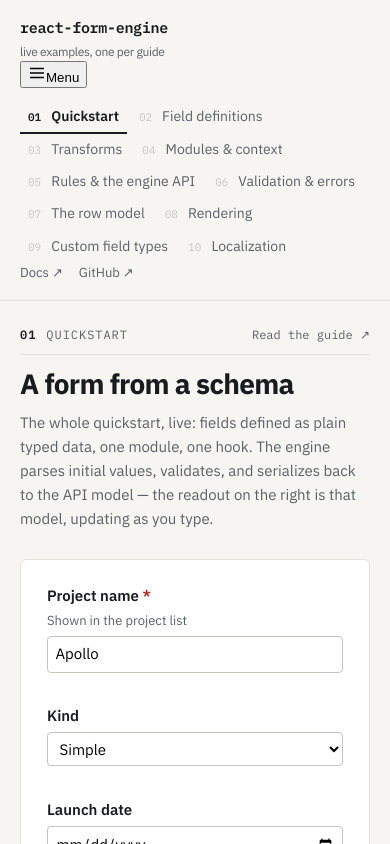
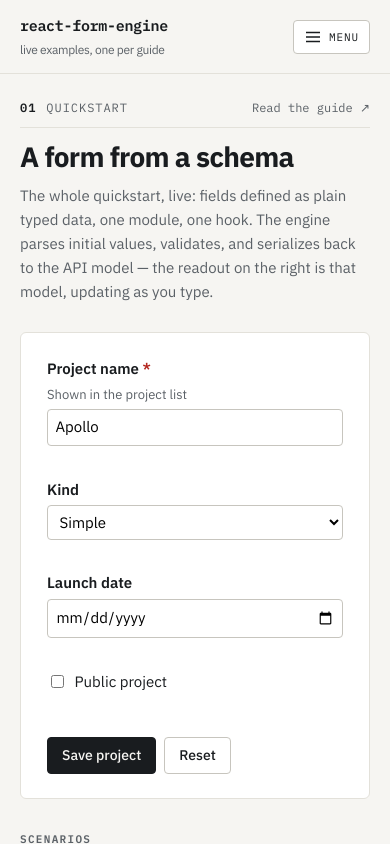
Before and after one commit to xKirtle/react-form-engine, a React (Vite) app in the folder apps/demo/: page / in a window 390 px wide. Shown: the top 844 px of the page. Built offline with nearby package versions, Linux system fonts and the light colour scheme.

Commit message:
Add hamburger menu for sidebar options

```diff
--- a/apps/demo/src/App.tsx
+++ b/apps/demo/src/App.tsx
@@ -51,11 +51,9 @@ export function App() {
 
   return (
     <div className="app">
-      <nav
-        className={menuOpen ? "nav nav--open" : "nav"}
-        aria-label="Guides"
-      >
+      <nav className={menuOpen ? "nav nav--open" : "nav"} aria-label="Guides">
         <div className="nav__bar">
+          {/* biome-ignore lint/a11y/useValidAnchor: "#/quickstart" is a real destination — the app is hash-routed — and the click handler only collapses the mobile menu */}
           <a className="nav__brand" href="#/quickstart" onClick={closeMenu}>
             react-form-engine
             <span className="nav__sub">live examples, one per guide</span>
--- a/apps/demo/src/app.css
+++ b/apps/demo/src/app.css
@@ -80,6 +80,30 @@ body {
   font-weight: 400;
   font-size: 0.75rem;
   margin-top: 0.125rem;
+}
+
+/* the collapse toggle only exists on small screens */
+.nav__toggle {
+  display: none;
+  align-items: center;
+  gap: 0.4375rem;
+  font-family: var(--mono);
+  font-size: 0.6875rem;
+  text-transform: uppercase;
+  letter-spacing: 0.08em;
+  padding: 0.4375rem 0.625rem;
+  border: 1px solid var(--line-strong);
+  border-radius: 4px;
+  background: var(--panel);
+  color: var(--ink);
+  cursor: pointer;
+}
+
+.nav__menu {
+  flex: 1;
+  display: flex;
+  flex-direction: column;
+  gap: 1.5rem;
 }
 
 .nav__list {
@@ -746,36 +770,43 @@ body {
   }
 
   .nav {
-    flex-direction: row;
-    align-items: center;
-    flex-wrap: wrap;
-    gap: 0.75rem 1.5rem;
+    gap: 0;
     border-right: none;
     border-bottom: 1px solid var(--line);
-    padding: 1rem 1.25rem;
+    padding: 0.875rem 1.25rem;
   }
 
-  .nav__list {
-    flex-direction: row;
-    flex-wrap: wrap;
-    gap: 0 0.25rem;
+  .nav__bar {
+    display: flex;
+    align-items: center;
+    justify-content: space-between;
+    gap: 1rem;
+  }
+
+  .nav__toggle {
+    display: inline-flex;
+  }
+
+  .nav__menu {
+    display: none;
+  }
+
+  .nav--open .nav__menu {
+    display: flex;
+    gap: 1.25rem;
+    padding-top: 1.125rem;
+    margin-top: 0.875rem;
+    border-top: 1px solid var(--line);
   }
 
   .nav__list a {
-    border-left: none;
-    border-bottom: 2px solid transparent;
-    padding: 0.25rem 0.5rem;
-  }
-
-  .nav__list a[aria-current="page"] {
-    border-bottom-color: var(--ink);
+    padding: 0.5rem 0.625rem;
   }
 
   .nav__footer {
     flex-direction: row;
-    gap: 1rem;
+    gap: 1.25rem;
     margin-top: 0;
-    margin-left: auto;
   }
 
   .content {
--- a/apps/demo/src/components/PageShell.tsx
+++ b/apps/demo/src/components/PageShell.tsx
@@ -39,8 +39,8 @@ export function PageShell(props: {
 
         {props.children}
 
-        <section className="tries" aria-label="Experiments to run">
-          <h2 className="tries__title">Run these</h2>
+        <section className="tries" aria-label="Scenarios">
+          <h2 className="tries__title">Scenarios</h2>
           <ol>
             {props.tries.map((hint) => (
               <li key={hint}>{hint}</li>
```
